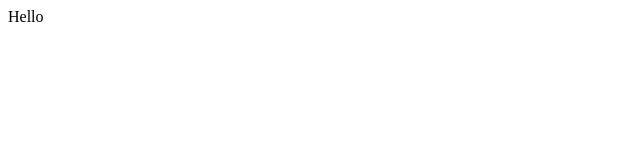
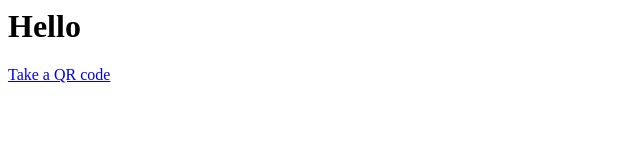
Before and after one commit to warrior107/flight-spring-boot, a plain HTML site: page index.html in a window 1280 px wide. Shown: the whole page, without its empty margins (0-640 px from the left). Drawn offline with Linux system fonts and the light colour scheme.

Commit message:
Update index.html

```diff
--- a/index.html
+++ b/index.html
@@ -1,3 +1,6 @@
 <html>
-  <body>Hello</body>
+  <body>
+    <h1>Hello</h1>
+    <a href="intent://scan/#Intent;scheme=zxing;package=com.google.zxing.client.android;end"> Take a QR code </a>
+  </body>
 </html>
```
